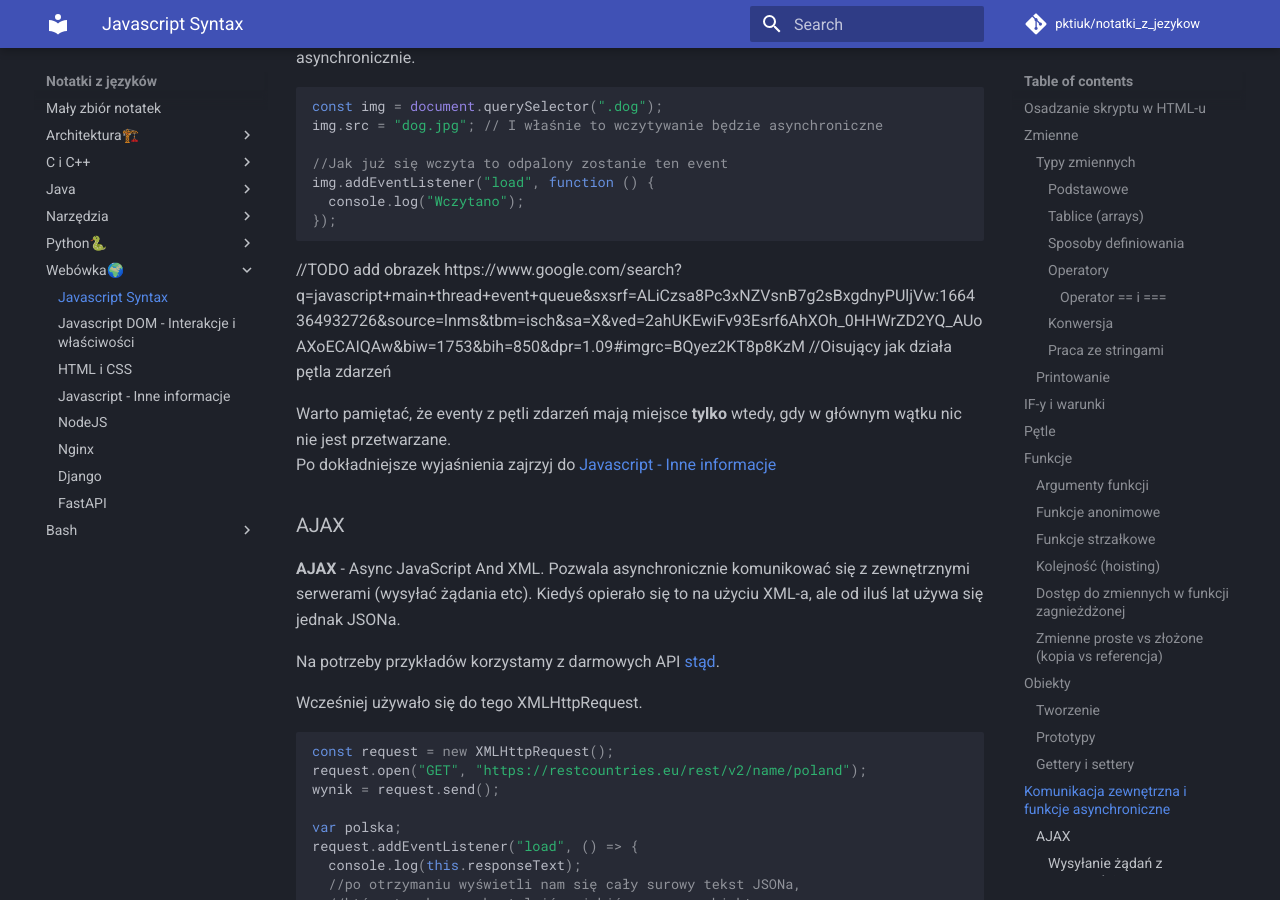
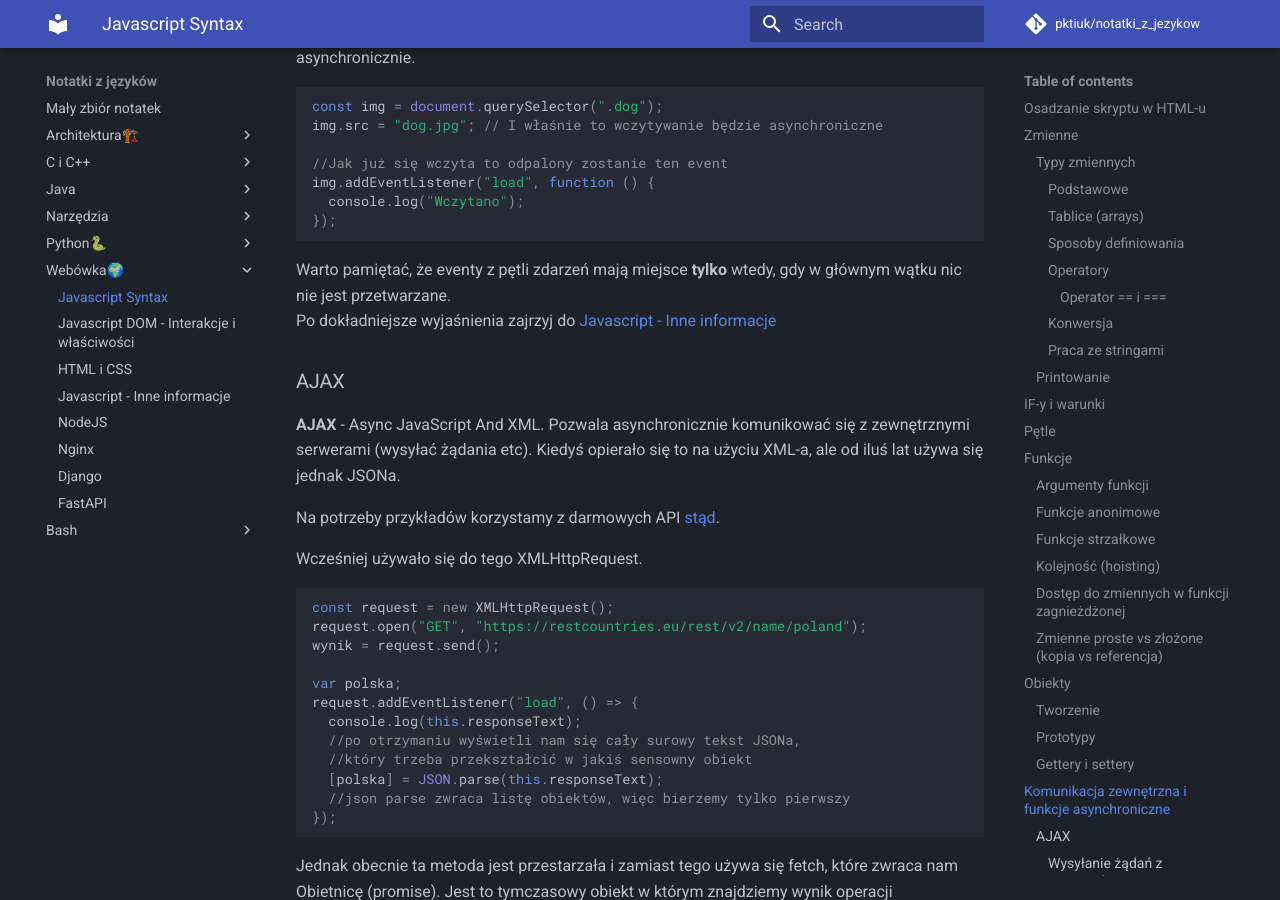
Before and after one commit to pktiuk/notatki_z_jezykow, an MkDocs documentation site: the page built from docs/Webówka🌍/1_javascript_syntax.md, in a window 1280 px wide and 900 px high, scrolled down 14184 px. Built offline with MkDocs 1.6.1 and Material for MkDocs 9.7.7, drawn with Linux system fonts in a browser that asks for light colours; comment, search, counter and statistics services are not loaded.

Commit message:
Poprawki w Js

````diff
--- a/docs/Webówka🌍/1_javascript_syntax.md
+++ b/docs/Webówka🌍/1_javascript_syntax.md
@@ -707,11 +707,8 @@ img.addEventListener("load", function () {
 });
 ```
 
-//TODO add obrazek https://www.google.com/search?q=javascript+main+thread+event+queue&sxsrf=ALiCzsa8Pc3xNZVsnB7g2sBxgdnyPUljVw:1664364932726&source=lnms&tbm=isch&sa=X&ved=2ahUKEwiFv93Esrf6AhXOh_0HHWrZD2YQ_AUoAXoECAIQAw&biw=1753&bih=850&dpr=1.09#imgrc=BQyez2KT8p8KzM
-//Oisujący jak działa pętla zdarzeń
-
 Warto pamiętać, że eventy z pętli zdarzeń mają miejsce **tylko** wtedy, gdy w głównym wątku nic nie jest przetwarzane.
-Po dokładniejsze wyjaśnienia zajrzyj do [Javascript - Inne informacje](./4_javascript_inne.html)
+Po dokładniejsze wyjaśnienia zajrzyj do [Javascript - Inne informacje](./4_javascript_inne.md)
 
 ### AJAX
 
````
